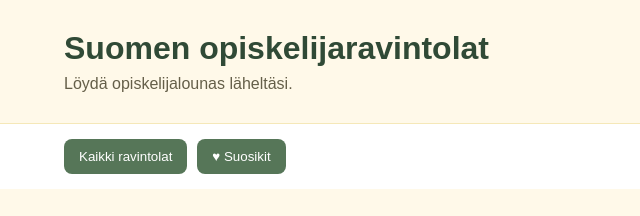
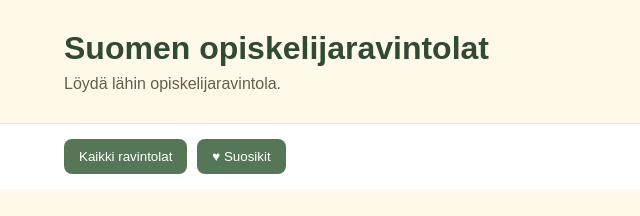
Before and after one commit to Jonskuup/Web-yksil-teht-v-, a plain HTML site: page index.html in a window 1280 px wide. Shown: the top 216 px of the page, 0-640 px from the left. Drawn offline with Linux system fonts and the light colour scheme; no server answers.

Commit message:
slogan vaihdettu

```diff
--- a/index.html
+++ b/index.html
@@ -12,7 +12,7 @@
       <div class="header-content">
         <div>
           <h1>Suomen opiskelijaravintolat</h1>
-          <p>Löydä opiskelijalounas läheltäsi.</p>
+          <p>Löydä lähin opiskelijaravintola.</p>
         </div>
 
         <div class="auth-controls">
```
